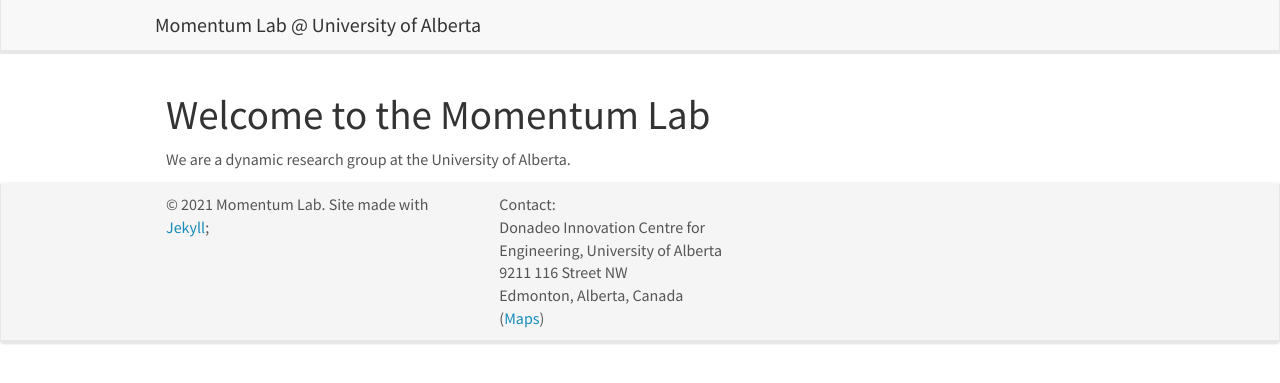
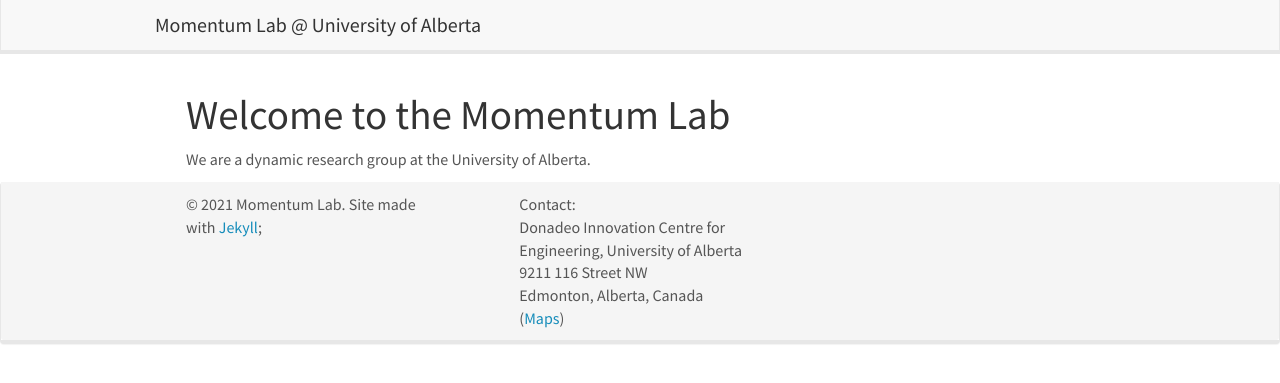
Before and after one commit to momentum-openspace/momentum-openspace.github.io, a Jekyll site: the page built from _pages/home.md, in a window 1280 px wide. Shown: the top 383 px of the page. Built offline with Jekyll 4.4.1, drawn with Linux system fonts in a browser that asks for light colours; nearby versions of some CDN libraries.

Commit message:
Update main.scss

```diff
--- a/css/main.scss
+++ b/css/main.scss
@@ -70,14 +70,14 @@ firstp {
 /* Grid overrides */
 .col-sm-1, .col-sm-2, .col-sm-3, .col-sm-5, .col-sm-6,
 .col-sm-7, .col-sm-8, .col-sm-9, .col-sm-10, .col-sm-11, .col-sm-12 {
-	padding-left: 26px;
-	padding-right: 26px;
+	padding-left: 46px;
+	padding-right: 46px;
 }
 
 /* Grid overrides */
 .col-sm-4 {
-	padding-left: 26px;
-	padding-right: 26px;
+	padding-left: 46px;
+	padding-right: 46px;
 }
 
 
```
